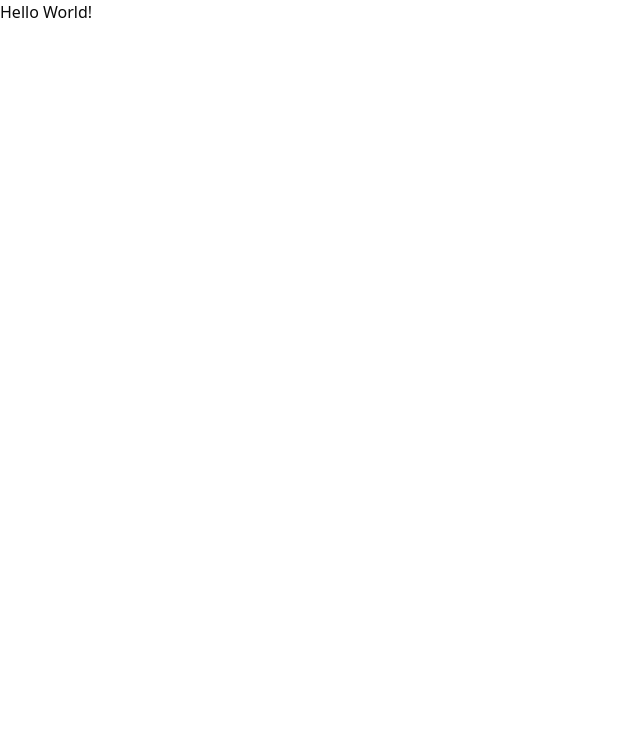
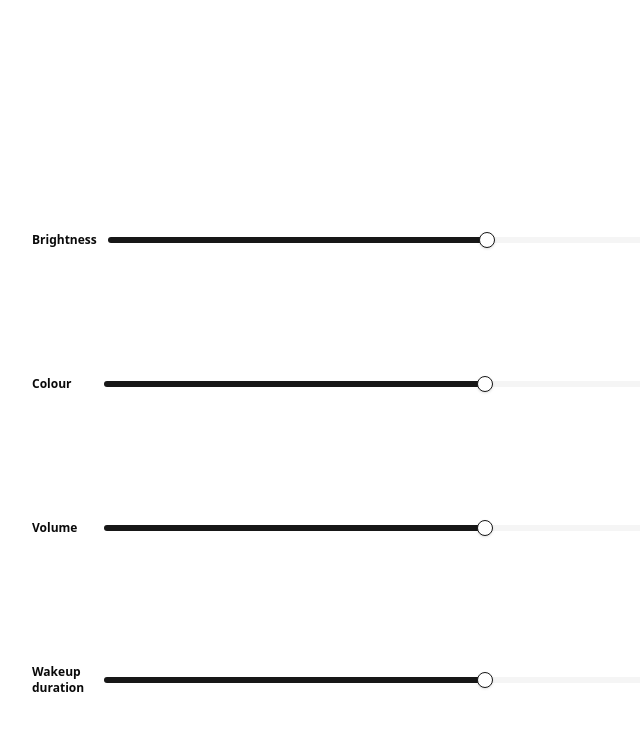
Before and after one commit to JonathanVarild/WakeWise, a React (Vite) app in the folder Web App/: page / in a window 1280 px wide. Shown: the top 730 px of the page, without its empty margins (0-640 px from the left). Built offline with nearby package versions, Linux system fonts and the light colour scheme.

Commit message:
Added Slider
Just starting and added a couple of sliders to adjust various settings.

```diff
--- a/Web App/package.json
+++ b/Web App/package.json
@@ -10,6 +10,7 @@
     "preview": "vite preview --host"
   },
   "dependencies": {
+    "@radix-ui/react-slider": "^1.2.4",
     "@radix-ui/react-slot": "^1.2.0",
     "@reduxjs/toolkit": "^2.6.1",
     "@tailwindcss/vite": "^4.1.3",
--- /dev/null
+++ b/Web App/src/App.tsx
@@ -0,0 +1,11 @@
+import NavbarPresenter from "./presenters/NavbarPresenter";
+
+function App() {
+  return (
+    <>
+    <NavbarPresenter />
+    </>
+  )
+}
+
+export default App
--- /dev/null
+++ b/Web App/src/components/ui/slider.tsx
@@ -0,0 +1,62 @@
+import * as React from "react"
+import * as SliderPrimitive from "@radix-ui/react-slider"
+
+
+import { cn } from "@/lib/utils"
+
+function Slider({
+  className,
+  defaultValue,
+  value,
+  min = 0,
+  max = 100,
+  ...props
+}: React.ComponentProps<typeof SliderPrimitive.Root>) {
+  const _values = React.useMemo(
+    () =>
+      Array.isArray(value)
+        ? value
+        : Array.isArray(defaultValue)
+          ? defaultValue
+          : [min, max],
+    [value, defaultValue, min, max]
+  )
+
+  return (
+    <SliderPrimitive.Root
+      data-slot="slider"
+      defaultValue={defaultValue}
+      value={value}
+      min={min}
+      max={max}
+      className={cn(
+        "relative flex w-full touch-none items-center select-none data-[disabled]:opacity-50 data-[orientation=vertical]:h-full data-[orientation=vertical]:min-h-44 data-[orientation=vertical]:w-auto data-[orientation=vertical]:flex-col",
+        className
+      )}
+      {...props}
+    >
+      <SliderPrimitive.Track
+        data-slot="slider-track"
+        className={cn(
+          "bg-muted relative grow overflow-hidden rounded-full data-[orientation=horizontal]:h-1.5 data-[orientation=horizontal]:w-full data-[orientation=vertical]:h-full data-[orientation=vertical]:w-1.5"
+        )}
+      >
+        <SliderPrimitive.Range
+          data-slot="slider-range"
+          className={cn(
+            "bg-primary absolute data-[orientation=horizontal]:h-full data-[orientation=vertical]:w-full"
+          )}
+        />
+      </SliderPrimitive.Track>
+      {Array.from({ length: _values.length }, (_, index) => (
+        <SliderPrimitive.Thumb
+          data-slot="slider-thumb"
+          key={index}
+          className="border-primary bg-background ring-ring/50 block size-4 shrink-0 rounded-full border shadow-sm transition-[color,box-shadow] hover:ring-4 focus-visible:ring-4 focus-visible:outline-hidden disabled:pointer-events-none disabled:opacity-50"
+        />
+      ))}
+    </SliderPrimitive.Root>
+  )
+}
+
+export { Slider }
--- a/Web App/src/views/WakeupConfigView.jsx
+++ b/Web App/src/views/WakeupConfigView.jsx
@@ -1,6 +1,31 @@
+//import { Slider } from "@/components/ui/slider";
+import { Slider } from "@/components/ui/slider";
+
 function WakeupConfigView(props) {
     return (
-        <div>Hello World!</div>
+        <div className="flex flex-col gap-32 p-8">
+            <section className="mt-[200px] flex items-center gap-4">
+                <label className="w-15 text-xs font-semibold">Brightness</label>
+                <Slider defaultValue={[33]} max={100} step={1} />
+            </section>
+
+            <section className="py-[10] flex items-center gap-4">
+                <label className="w-15 text-xs font-semibold">Colour</label>
+                <Slider defaultValue={[33]} max={100} step={1} />
+            </section>
+
+            <section className="flex items-center gap-4">
+                <label className="w-15 text-xs font-semibold">Volume</label>
+                <Slider defaultValue={[33]} max={100} step={1} />
+            </section>
+
+            <section className="flex items-center gap-4">
+                <label className="w-15 text-xs font-semibold">Wakeup duration</label>
+                <Slider defaultValue={[33]} max={100} step={1} />
+            </section>
+        </div>
+
+
     );
 }
 
```
Also changed, not shown: 1 other file (tests, documents, lock files or other folders).
